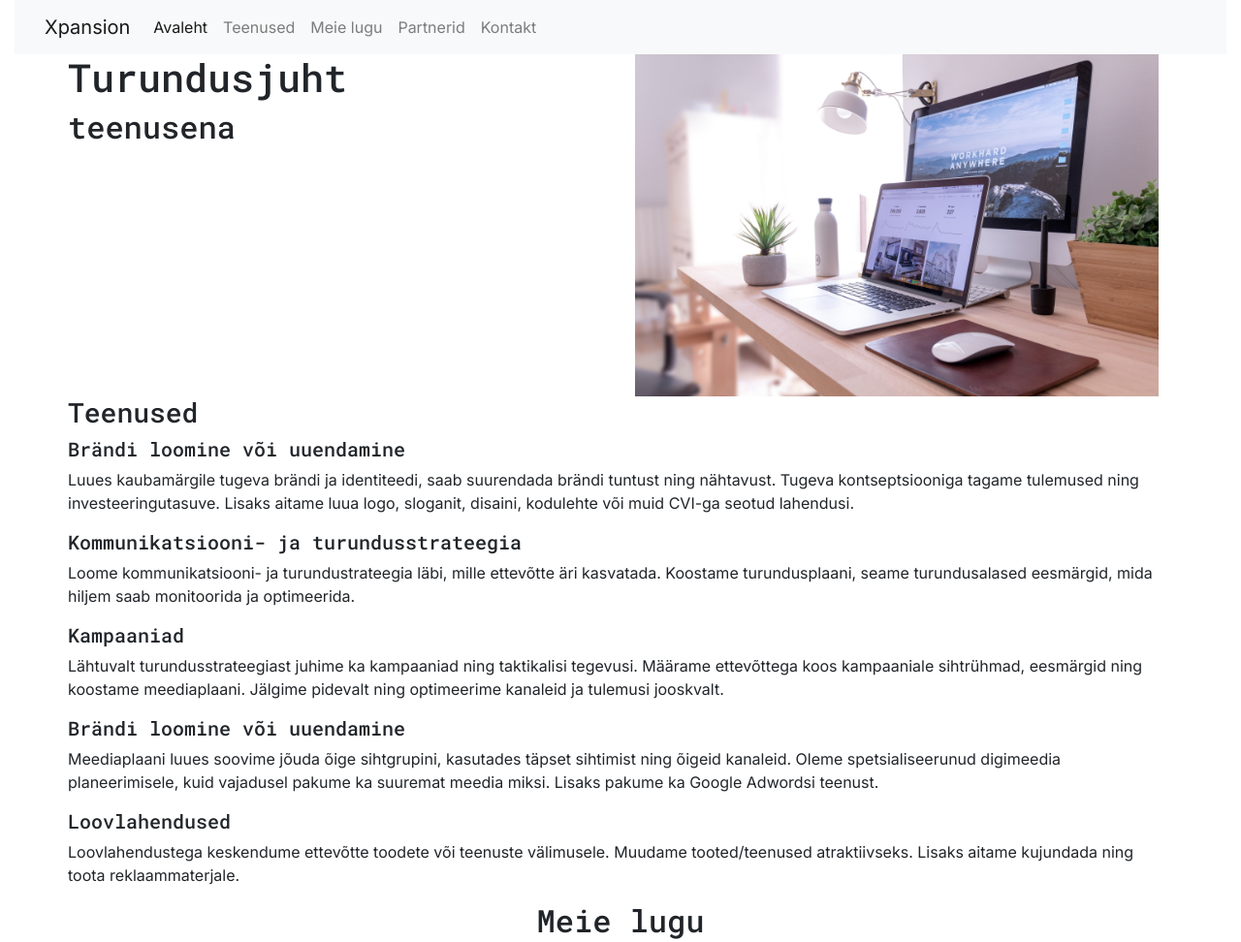
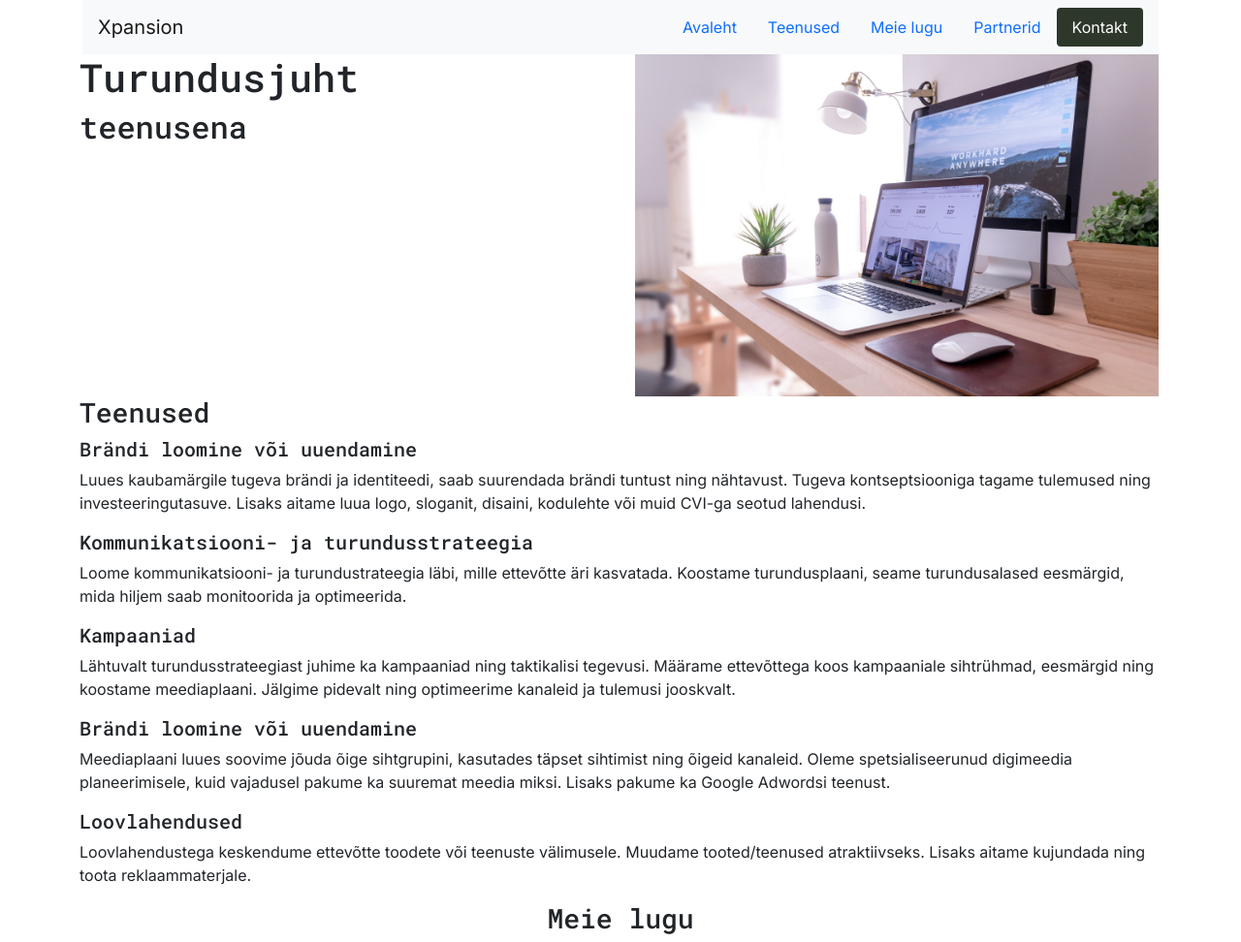
Before and after one commit to annelitu/xpansion, a plain HTML site: page index.htm in a window 1280 px wide. Shown: the top 972 px of the page at 97% size. Drawn offline with nearby package versions, Linux system fonts and the light colour scheme.

Commit message:
sticky and scrolling navbar

```diff
--- a/index.htm
+++ b/index.htm
@@ -11,41 +11,56 @@
 
 
     <!-- Bootstrap CSS -->
-    <!--<link href="https://cdn.jsdelivr.net/npm/bootstrap@5.1.3/dist/css/bootstrap.min.css" rel="stylesheet" integrity="sha384-1BmE4kWBq78iYhFldvKuhfTAU6auU8tT94WrHftjDbrCEXSU1oBoqyl2QvZ6jIW3" crossorigin="anonymous"> -->
-    <link rel="stylesheet" href="bootstrap.min.css" rel="stylesheet">
+    <link href="https://cdn.jsdelivr.net/npm/bootstrap@5.1.3/dist/css/bootstrap.min.css" rel="stylesheet" integrity="sha384-1BmE4kWBq78iYhFldvKuhfTAU6auU8tT94WrHftjDbrCEXSU1oBoqyl2QvZ6jIW3" crossorigin="anonymous">
+    <link rel="stylesheet" href="css/bootstrap.min.css" rel="stylesheet">
+
+   <style>
+
+   </style>
 
     <title>Xpansion</title>
   </head>
   <body>
 
-    <div class="container-fluid">
-        <nav class="navbar navbar-expand-lg navbar-light bg-light">
-            <div class="container-fluid">
-              <a class="navbar-brand" href="#">Xpansion</a>
-              <button class="navbar-toggler" type="button" data-bs-toggle="collapse" data-bs-target="#navbarNavAltMarkup" aria-controls="navbarNavAltMarkup" aria-expanded="false" aria-label="Toggle navigation">
-                <span class="navbar-toggler-icon"></span>
-              </button>
-              <div class="collapse navbar-collapse" id="navbarNavAltMarkup">
-                <div class="navbar-nav">
-                  <a class="nav-link active" aria-current="page" href="#">Avaleht</a>
-                  <a class="nav-link" href="#">Teenused</a>
-                  <a class="nav-link" href="#">Meie lugu</a>
-                  <a class="nav-link" href="#">Partnerid</a>
-                  <a class="nav-link" href="#">Kontakt</a>
-                </div>
-              </div>
-            </div>
+
+        <div class="container sticky-top">
+         <nav id="navbar-example2" class="navbar navbar-light bg-light px-3">
+            <a class="navbar-brand" href="#">Xpansion</a>
+            <ul class="nav nav-pills">
+              <li class="nav-item">
+                <a class="nav-link" href="#scrollspyHeading1">Avaleht</a>
+              </li>
+              <li class="nav-item">
+                <a class="nav-link" href="#scrollspyHeading2">Teenused</a>
+              </li>
+              <li class="nav-item">
+                <a class="nav-link" href="#scrollspyHeading3">Meie lugu</a>
+              </li>
+              <li class="nav-item">
+                <a class="nav-link" href="#scrollspyHeading4">Partnerid</a>
+              </li>
+              <li class="nav-item">
+                <a class="nav-link" href="#scrollspyHeading5">Kontakt</a>
+              </li>
+                </ul>
+              </li>
+            </ul>
           </nav>
-    </div>
+
+          <div data-bs-spy="scroll" data-bs-target="#navbar-example2" data-bs-offset="0" class="scrollspy-example" tabindex="0">
+          </div>
+         </div>
+
+
 
 
     <div class="hero-bg">
       <div class="container-fluid">
-          <div class="container hero-bg">
+          <div class="container hero">
               <div class="row">
                   <div class="col">
                       <div class="row">
-                        <h1>Turundusjuht</h1>
+                        <h1 id="scrollspyHeading1">Turundusjuht</h1>
                       </div>
                       <div class="row">
                         <h2>teenusena</h2>
@@ -64,7 +79,7 @@
     <div class="container-fluid">
         <div class="container services">
            <div class="row">
-            <h3>Teenused</h1>
+            <h3 id="scrollspyHeading2">Teenused</h3>
            </div>
 
            <div class="row">
@@ -100,7 +115,7 @@
     <div class="container story">
         <div class="row">
             <div class="text-center">
-                <h2>Meie lugu</h2>
+                <h3 id="scrollspyHeading3">Meie lugu</h3>
                 <p>Meie suur visioon on muuta elu Eestis paremaks. Elinal on kauaaegne kogemus EASis - brändiga töötamine ning turundustiimi juhtimine, Eesti ettevõtete turundusalane toetamine ning Eesti turundamine välisriikidesse. Maarjal on pikaajaline kogemus suurettevõtetes, Telia, Eesti Energia, Tallink ning meediaagentuuris töötamise taust. Maarja on tegelenud nii turundusega kui ka äri poolega - pakkumiste juhtimine nii äri- kui ka eraklientidele.</p>
 
                 <p>Pika aja jooksul on tekkinud meil ühine missioon ja visioon. Tahame, et ettevõtted kasvaksid, saaksid suurendada oma müüki ning olla klientide jaoks atraktiivsed, läbi mille kasvab ka Eesti majandus.</p>
@@ -168,7 +183,13 @@
         </div>
     </div>
 
-    <div class="container">
+    <div class="container partnerid">
+        <div class="row">
+            <div class="text-center">
+                <h3 id="scrollspyHeading4">Partnerid</h3>
+            </div>
+        </div>
+
         <div class="row">
             <div class="col-4">
                 <img class="img-fluid" src="img/reelika-lepp.jpg" alt="Reelika Lepp">
@@ -195,7 +216,7 @@
         <div class="container contact">
             <div class="row">
                 <div class="col align-self-start">
-                  <h2>Kontakt</h2>
+                  <h3 id="scrollspyHeading5">Kontakt</h3>
                   <p>Xpansion OÜ</p>
                   <p>Kesklinna linnaosa, Paadi 7, 11234</p>
                   <p>reg. nr.: 11051957</p>
```
Also changed, not shown: css/_variables.scss (renamed from _variables.scss), css/bootstrap.min.css (renamed from bootstrap.min.css), 1 other file.
